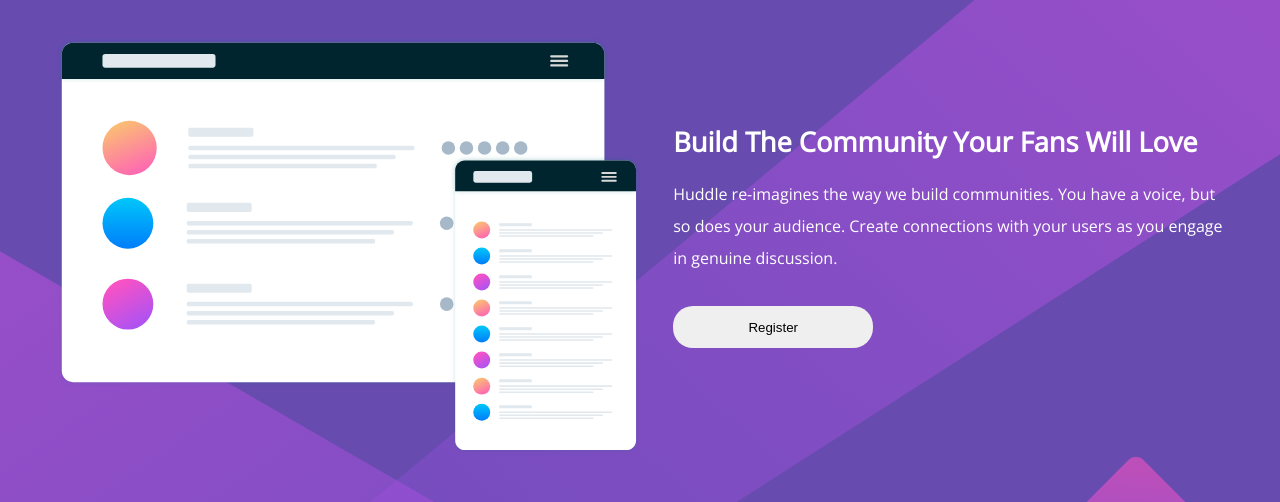
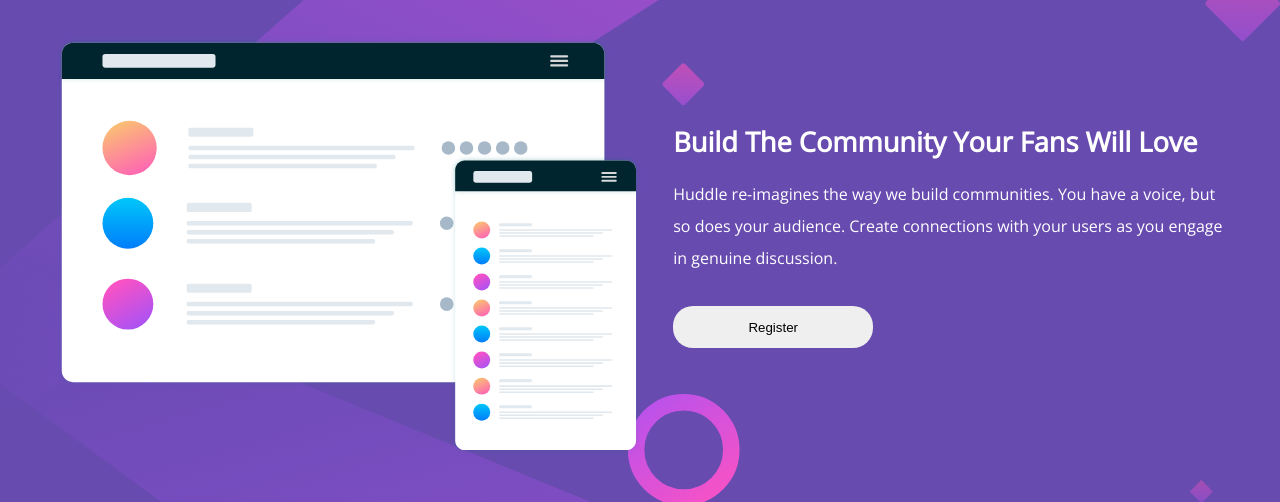
Before and after one commit to myrmnn/frontend-mentor-hubble, a plain HTML site: page index.html in a window 1280 px wide. Shown: the part 97-599 px from the top of the page. Drawn offline with nearby package versions, Linux system fonts and the light colour scheme.

Commit message:
added desktop background image for larger screens

```diff
--- a/styles.scss
+++ b/styles.scss
@@ -87,6 +87,7 @@ $violet: hsl(257, 40%, 49%);
 @media screen and (min-width: 900px) {
   .site {
     height: 100vh;
+    background-image: url("/images/bg-desktop.svg");
   }
   .flex {
     display: flex;
```
Also changed, not shown: styles.css, 1 other file.
